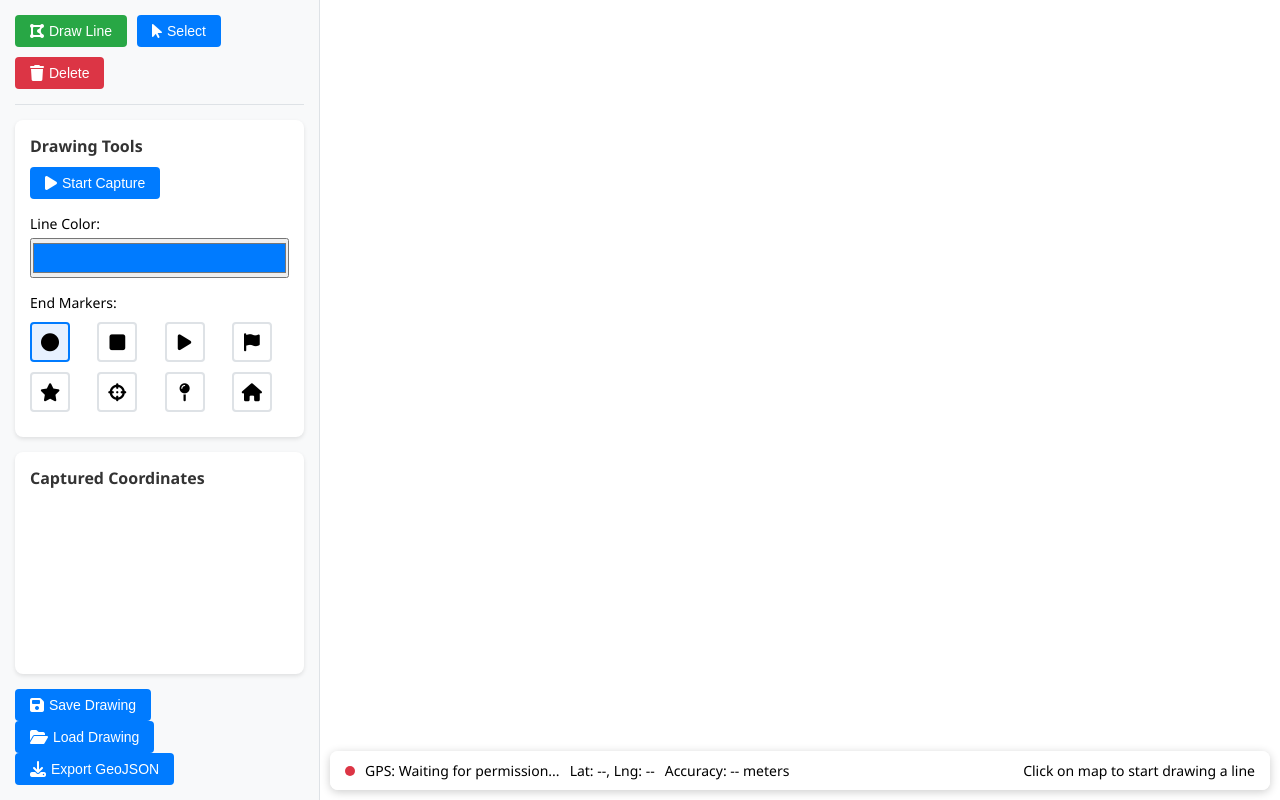
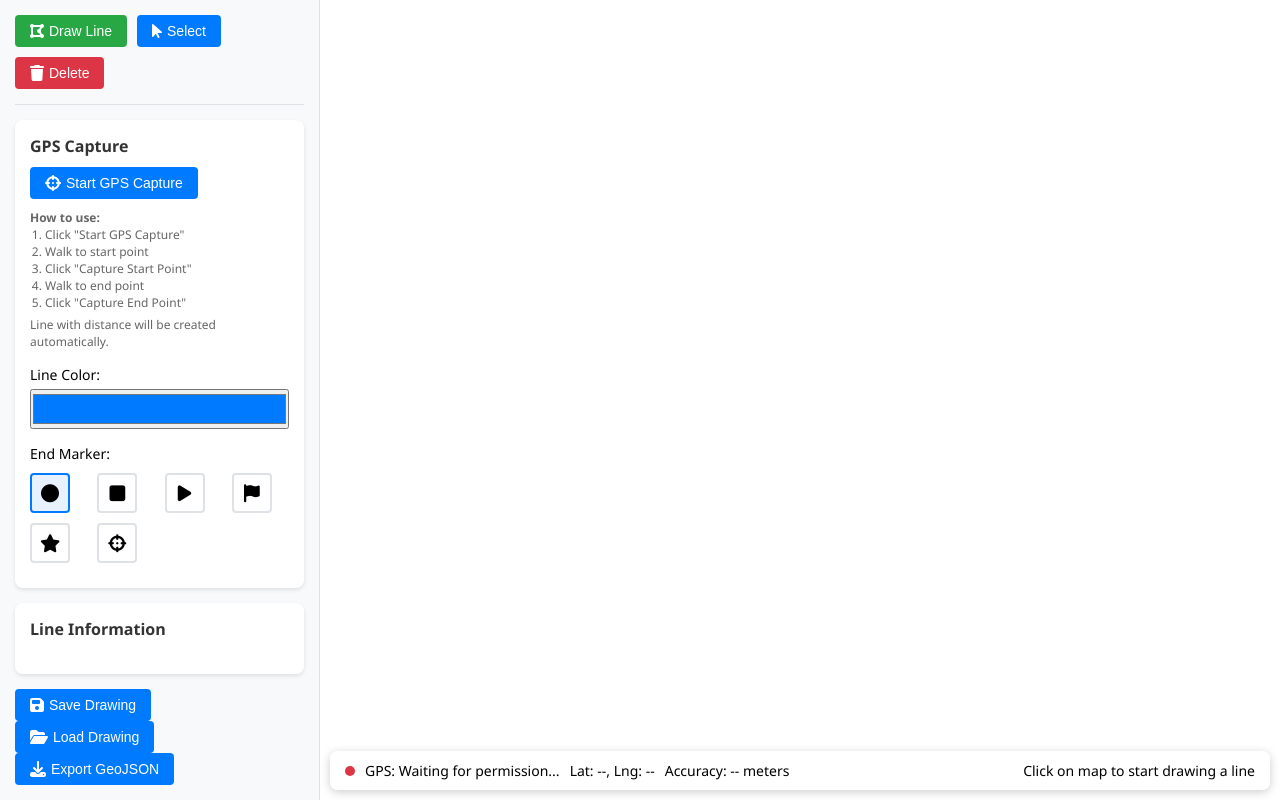
Before and after one commit to abaib/map-drawing-app, a plain HTML site: page index.html in a window 1280 px wide. Drawn offline with nearby package versions, Linux system fonts and the light colour scheme.

Commit message:
Update index.html

```diff
--- a/index.html
+++ b/index.html
@@ -291,14 +291,26 @@
             </div>
 
 <div class="control-panel">
-                <h3>Drawing Tools</h3>
+    <h3>GPS Capture</h3>
     <div>
         <button id="start-capture-btn" class="btn">
-                        <i class="fas fa-play"></i> Start Capture
+            <i class="fas fa-crosshairs"></i> Start GPS Capture
         </button>
         <button id="stop-capture-btn" class="btn danger" style="display: none;">
-                        <i class="fas fa-stop"></i> Stop Capture
+            <i class="fas fa-crosshairs"></i> Capture Start Point
         </button>
+    </div>
+
+    <div class="gps-instructions" style="margin-top: 10px; font-size: 12px; color: #666;">
+        <strong>How to use:</strong>
+        <ol style="margin-left: 15px; padding-left: 0;">
+            <li>Click "Start GPS Capture"</li>
+            <li>Walk to start point</li>
+            <li>Click "Capture Start Point"</li>
+            <li>Walk to end point</li>
+            <li>Click "Capture End Point"</li>
+        </ol>
+        <p style="margin: 5px 0 0 0;">Line with distance will be created automatically.</p>
     </div>
 
     <div style="margin-top: 15px;">
@@ -307,7 +319,7 @@
     </div>
 
     <div style="margin-top: 15px;">
-                    <label style="font-size: 14px; display: block; margin-bottom: 5px;">End Markers:</label>
+        <label style="font-size: 14px; display: block; margin-bottom: 5px;">End Marker:</label>
         <div class="icon-selector">
             <button class="icon-btn active" data-icon="circle"><i class="fas fa-circle"></i></button>
             <button class="icon-btn" data-icon="square"><i class="fas fa-square"></i></button>
@@ -315,16 +327,18 @@
             <button class="icon-btn" data-icon="flag"><i class="fas fa-flag"></i></button>
             <button class="icon-btn" data-icon="star"><i class="fas fa-star"></i></button>
             <button class="icon-btn" data-icon="crosshairs"><i class="fas fa-crosshairs"></i></button>
-                        <button class="icon-btn" data-icon="map-pin"><i class="fas fa-map-pin"></i></button>
-                        <button class="icon-btn" data-icon="home"><i class="fas fa-home"></i></button>
         </div>
     </div>
 </div>
 
 <div class="coordinates-list">
-                <h3>Captured Coordinates</h3>
+    <h3>Line Information</h3>
     <div id="coordinates-container">
-                    <!-- Coordinates will be added here -->
+        <!-- Coordinates and distance will be shown here -->
+        <div style="text-align: center; color: #666; padding: 20px;">
+            No line captured yet.<br>
+            Use GPS Capture or Draw Line tools.
+        </div>
     </div>
 </div>
 
```
Lines whose indentation alone changed are shown as unchanged.
